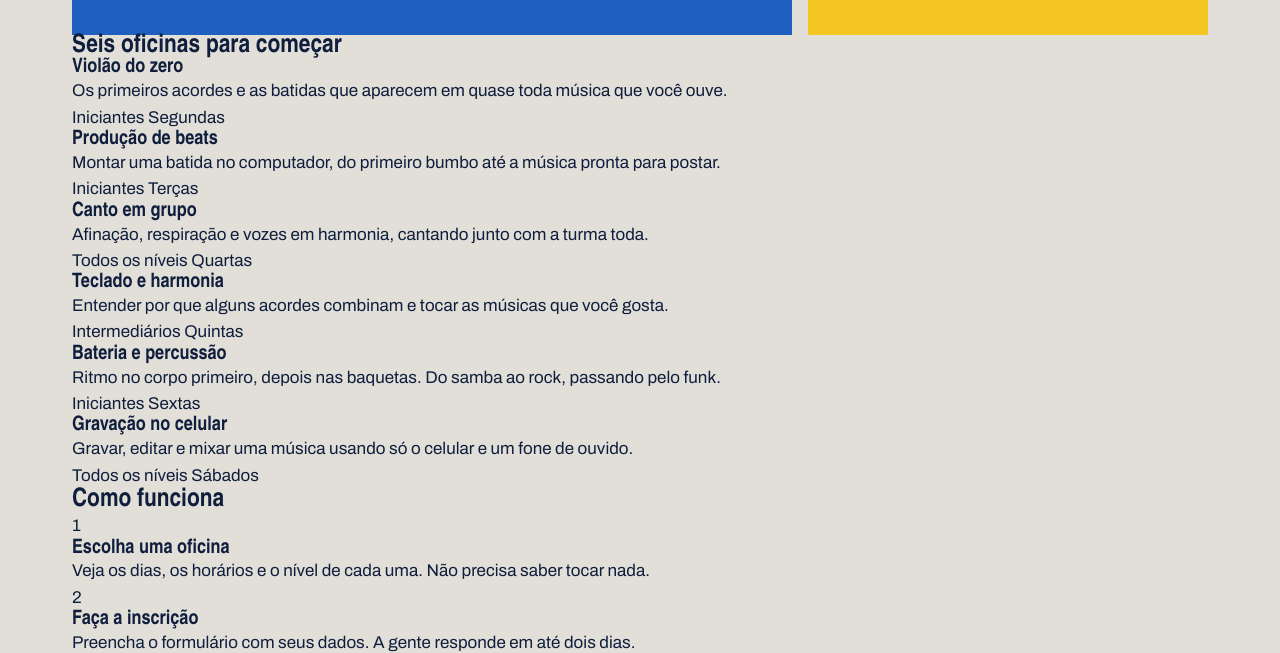
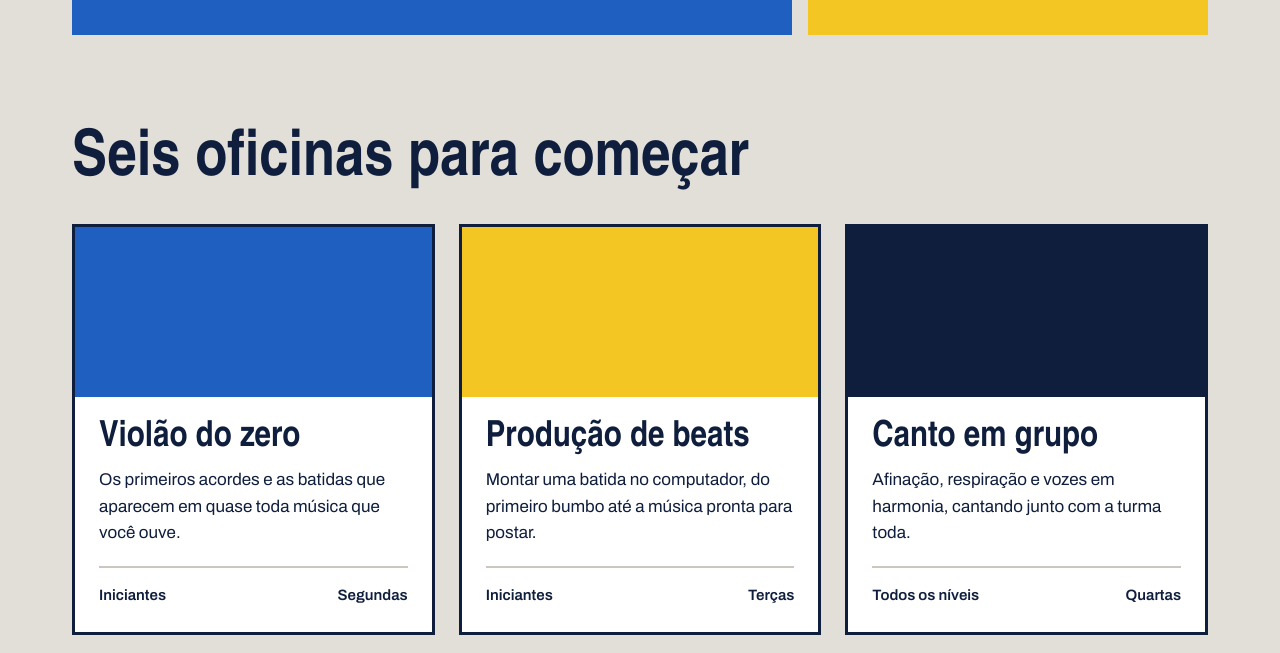
Before and after one commit to eduardoinsano007-max/Laje-Sonora, a plain HTML site: page index.html in a window 1280 px wide. Shown: the part 671-1324 px from the top of the page. Drawn offline with Linux system fonts and the light colour scheme; a web font is replaced by a local one.

Commit message:
Cards das oficinas

```diff
--- a/index.css
+++ b/index.css
@@ -125,3 +125,71 @@ h1, h2, h3{
     font-size: 17px;
     cursor: pointer;
 }
+
+.botao:hover{
+    background-color: var(--caixa-dagua);
+}
+
+.cartaz-lateral{
+    align-items: flex-start;
+}
+
+.secao{
+    margin-top: 96px;
+}
+
+.titulo-secao{
+    font-size: 64px;
+    margin-bottom: 32px;
+}
+
+.cards{
+    display: flex;
+    flex-wrap: wrap;
+    gap: 24px;
+}
+
+.card{
+    background-color: var(--branco);
+    border: 3px solid var(--tinta);
+    flex: 1 1 340px;
+}
+
+.card .foto{
+    height: 170px;
+}
+
+.foto{
+    background-color: var(--concreto-escuro);
+}
+
+.foto-azul{
+    background-color: var(--caixa-dagua);
+}
+
+.foto-amarela{
+    background-color: var(--fita);
+}
+
+.foto-tinta{
+    background-color: var(--tinta);
+}
+
+.card-texto{
+    padding: 24px;
+}
+
+.card h3{
+    font-size: 36px;
+    margin-bottom: 12px;
+}
+
+.card-info{
+    margin-top: 20px;
+    padding-top: 16px;
+    border-top: 2px solid var(--concreto-escuro);
+    font-weight: 600;
+    font-size: 15px;
+    display: flex;
+    justify-content: space-between;
+}
```
